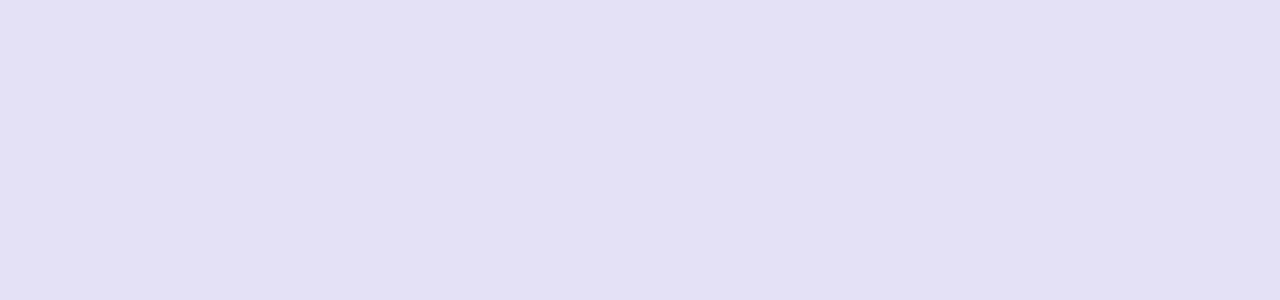
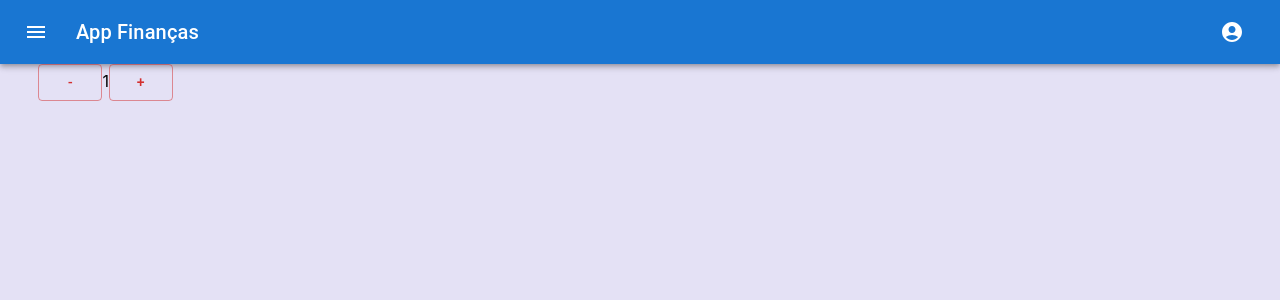
Before and after one commit to iwtrainingbr/front-14-app, a React (Create React App) app: page /carrinho in a window 1280 px wide. Before the commit this address had no page. Shown: the top 300 px of the page. Built offline with nearby package versions, Linux system fonts and the light colour scheme; what react-swipeable-views-utils would draw is missing.

Commit message:
exemplo state

```diff
--- a/src/App.js
+++ b/src/App.js
@@ -3,20 +3,27 @@ import {BrowserRouter, Routes, Route} from "react-router-dom";
 import Register from "./pages/Register";
 import Login from "./pages/Login";
 import Tutorial from "./pages/Tutorial";
-import Example from "./pages/Example";
 import RecuperarSenha from "./pages/RecuperarSenha";
+import Carrinho from "./pages/Carrinho";
 
+import Navbar from "./components/Navbar";
+
+import "./styles.css";
 
 export default function App() {
   return (
     <BrowserRouter>
+      <Navbar/>
+
+      <div className="pages">
         <Routes>
           <Route path="/cadastro" element={<Register/>} />
           <Route path="/login" element={<Login/>} />
           <Route path="/tutorial" element={<Tutorial/>} />
-        <Route path="/exemplo" element={<Example/>} />
           <Route path="/recuperarsenha" element={<RecuperarSenha/>} />
+          <Route path="/carrinho" element={<Carrinho/>} />
         </Routes>
+      </div>
     </BrowserRouter>
   );
 }
--- /dev/null
+++ b/src/components/Navbar/index.js
@@ -0,0 +1,84 @@
+import * as React from 'react';
+import AppBar from '@mui/material/AppBar';
+import Box from '@mui/material/Box';
+import Toolbar from '@mui/material/Toolbar';
+import Typography from '@mui/material/Typography';
+import IconButton from '@mui/material/IconButton';
+import MenuIcon from '@mui/icons-material/Menu';
+import AccountCircle from '@mui/icons-material/AccountCircle';
+import Switch from '@mui/material/Switch';
+import FormControlLabel from '@mui/material/FormControlLabel';
+import FormGroup from '@mui/material/FormGroup';
+import MenuItem from '@mui/material/MenuItem';
+import Menu from '@mui/material/Menu';
+
+export default function Navbar() {
+  const [auth, setAuth] = React.useState(true);
+  const [anchorEl, setAnchorEl] = React.useState(null);
+
+  const handleChange = (event) => {
+    setAuth(event.target.checked);
+  };
+
+  const handleMenu = (event) => {
+    setAnchorEl(event.currentTarget);
+  };
+
+  const handleClose = () => {
+    setAnchorEl(null);
+  };
+
+  return (
+    <Box sx={{ flexGrow: 1 }}>
+
+      <AppBar position="static">
+        <Toolbar>
+          <IconButton
+            size="large"
+            edge="start"
+            color="inherit"
+            aria-label="menu"
+            sx={{ mr: 2 }}
+          >
+            <MenuIcon />
+          </IconButton>
+          <Typography variant="h6" component="div" sx={{ flexGrow: 1 }}>
+            App Finanças
+          </Typography>
+          {auth && (
+            <div>
+              <IconButton
+                size="large"
+                aria-label="account of current user"
+                aria-controls="menu-appbar"
+                aria-haspopup="true"
+                onClick={handleMenu}
+                color="inherit"
+              >
+                <AccountCircle />
+              </IconButton>
+              <Menu
+                id="menu-appbar"
+                anchorEl={anchorEl}
+                anchorOrigin={{
+                  vertical: 'top',
+                  horizontal: 'right',
+                }}
+                keepMounted
+                transformOrigin={{
+                  vertical: 'top',
+                  horizontal: 'right',
+                }}
+                open={Boolean(anchorEl)}
+                onClose={handleClose}
+              >
+                <MenuItem onClick={handleClose}>Profile</MenuItem>
+                <MenuItem onClick={handleClose}>My account</MenuItem>
+              </Menu>
+            </div>
+          )}
+        </Toolbar>
+      </AppBar>
+    </Box>
+  );
+}
--- /dev/null
+++ b/src/pages/Carrinho/index.js
@@ -0,0 +1,28 @@
+import {useState} from "react";
+import {Button} from "@mui/material";
+
+export default function Carrinho () {
+  const [quantidade, alterarQuantidade] = useState(1);
+
+  const add = () => {
+    alterarQuantidade(quantidade + 1);
+  }
+
+  const remove = () => {
+    if (quantidade === 1) {
+      alert('o minimo é 1');
+      return;
+    }
+
+    alterarQuantidade(quantidade - 1);
+  }
+
+  return (
+    <div>
+      <Button onClick={remove} variant="outlined" color="error">-</Button>
+      {quantidade}
+      <Button onClick={add} variant="outlined" color="error">+</Button>
+    </div>
+  );
+
+}
--- /dev/null
+++ b/src/styles.css
@@ -0,0 +1,4 @@
+.pages {
+  width: 94%;
+  margin-left: 3%;
+}
```
Lines whose indentation alone changed are shown as unchanged.
